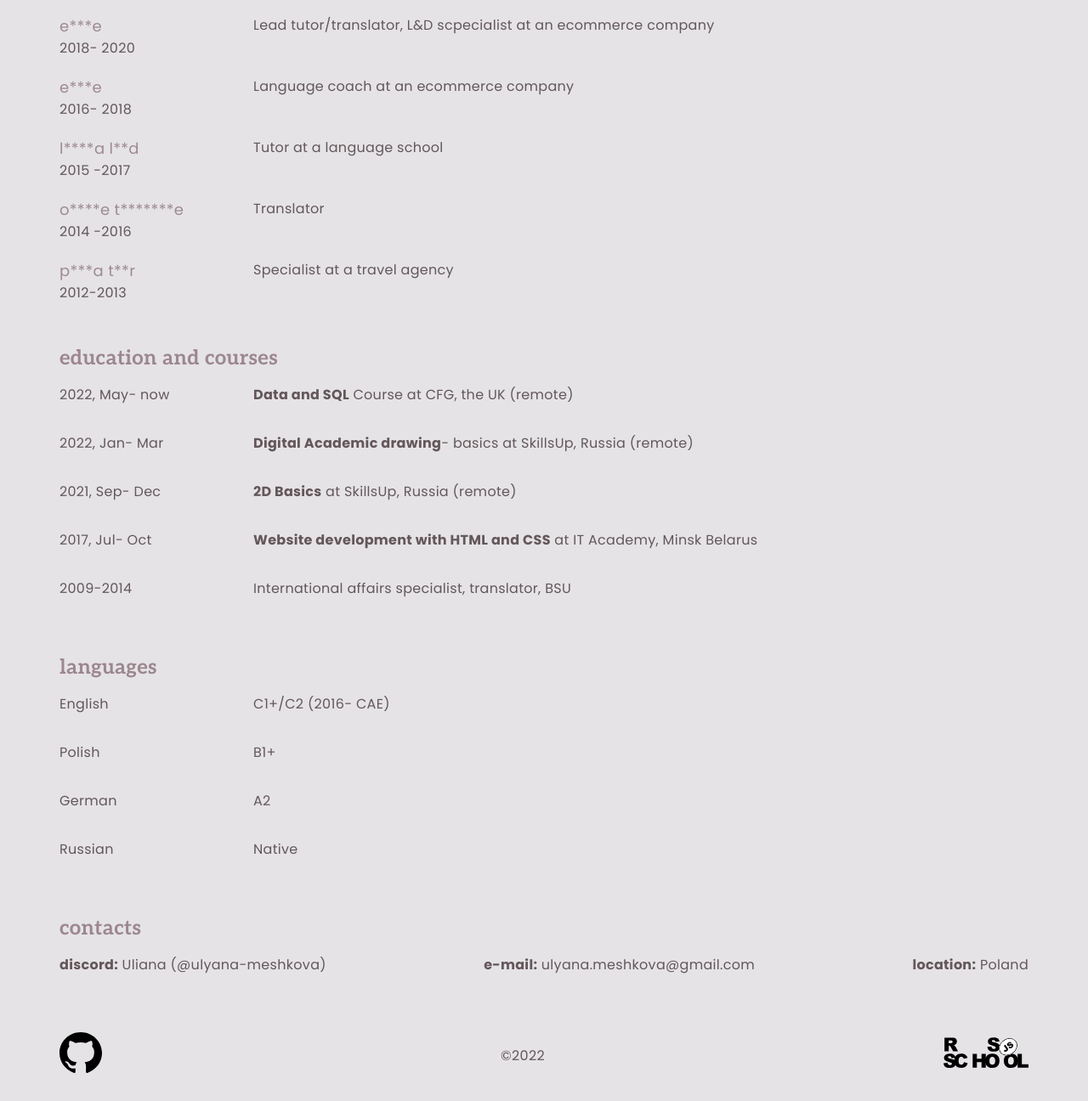
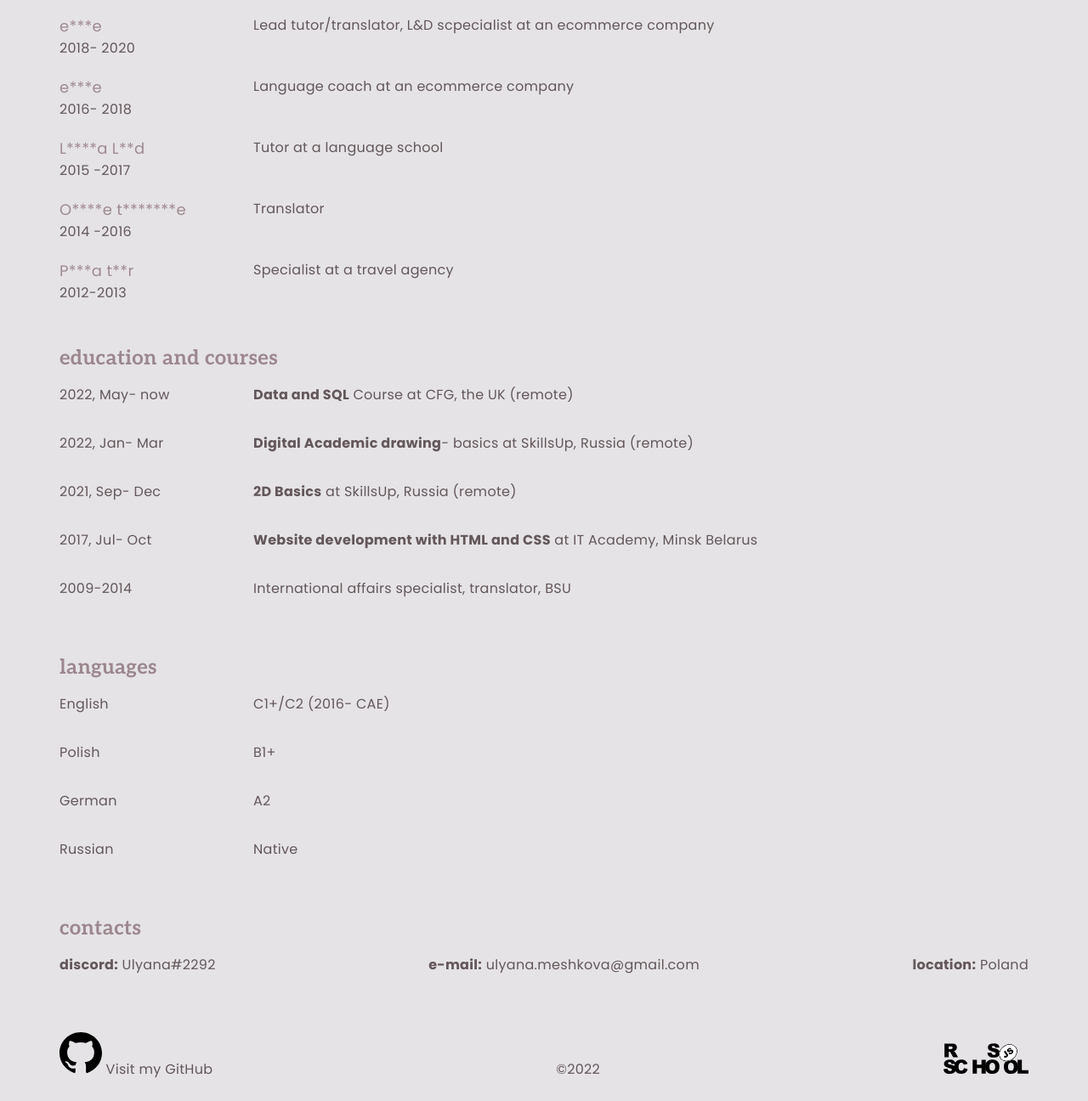
Before and after one commit to ulyana-meshkova/rsschool-cv, a plain HTML site: page index.html in a window 1280 px wide. Shown: the part 1141-2437 px from the top of the page at 85% size. Drawn offline with Linux system fonts and the light colour scheme.

Commit message:
fix: update contacts

```diff
--- a/index.html
+++ b/index.html
@@ -150,7 +150,7 @@ multiply = function (a, b) {
                         </div>
                         <div class="experience__list-item">
                             <div class="experience__item-info">
-                                <h3 class="experience__job-company">l****a l**d</h3>
+                                <h3 class="experience__job-company">L****a L**d</h3>
                                 <p class="experience__job-date">2015 -2017</p>
                             </div>
                             <div class="experience_job-description">
@@ -159,7 +159,7 @@ multiply = function (a, b) {
                         </div>
                         <div class="experience__list-item">
                             <div class="experience__item-info">
-                                <h3 class="experience__job-company">o****e t*******e</h3>
+                                <h3 class="experience__job-company">O****e t*******e</h3>
                                 <p class="experience__job-date">2014 -2016</p>
                             </div>
                             <div class="experience_job-description">
@@ -168,11 +168,11 @@ multiply = function (a, b) {
                         </div>
                         <div class="experience__list-item">
                             <div class="experience__item-info">
-                                <h3 class="experience__job-company">p***a t**r</h3>
+                                <h3 class="experience__job-company">P***a t**r</h3>
                                 <p class="experience__job-date">2012-2013</p>
                             </div>
                             <div class="experience_job-description">
-                                <p class="experience__job-info">	Specialist at a travel agency</p>
+                                <p class="experience__job-info">Specialist at a travel agency</p>
                             </div>
                         </div>
 
@@ -242,7 +242,7 @@ multiply = function (a, b) {
                 <div class="contacts__inner section__inner">
                      <h2 class="languages__title title">contacts</h2>
                      <div class="contacts__list">
-                        <p class="contacts__item"><strong>discord:</strong> Uliana (@ulyana-meshkova)</p>
+                        <p class="contacts__item"><strong>discord:</strong> Ulyana#2292</p>
                         <p class="contacts__item"><strong>e-mail:</strong> ulyana.meshkova@gmail.com</p>
                         <p class="contacts__item"><strong>location:</strong> Poland</p>
                     </div>
@@ -256,7 +256,7 @@ multiply = function (a, b) {
           <div class="footer__inner section__inner">
              <div class="footer__items">
                  <div class="footer__item-github">
-                     <a class="github__link" href="https://github.com/ulyana-meshkova" target="_blank" title="github"><img class="github__img" src="./img/github.svg" alt="github logo" width="50px"></a>
+                     <a class="github__link" href="https://github.com/ulyana-meshkova" target="_blank" title="github"><img class="github__img" src="./img/github.svg" alt="github logo" width="50px"> Visit my GitHub</a>
                  </div>
                  <div class="footer__item-copy">
                      &copy;2022
--- a/style.css
+++ b/style.css
@@ -94,6 +94,7 @@ h3{
 }
 .projects__list{
     display: flex;
+    flex-wrap: wrap;
     justify-content: space-between;
     margin-top: 25px;
 }
@@ -173,5 +174,10 @@ figure a:hover figcaption {
 .footer__items{
     display: flex;
     justify-content: space-between;
-    align-items: center
+    align-items:baseline;
 }
+.github__link{
+    text-decoration: none;
+        font-family: 'Poppins', sans-serif;
+    color: #63575a;
+}
```
